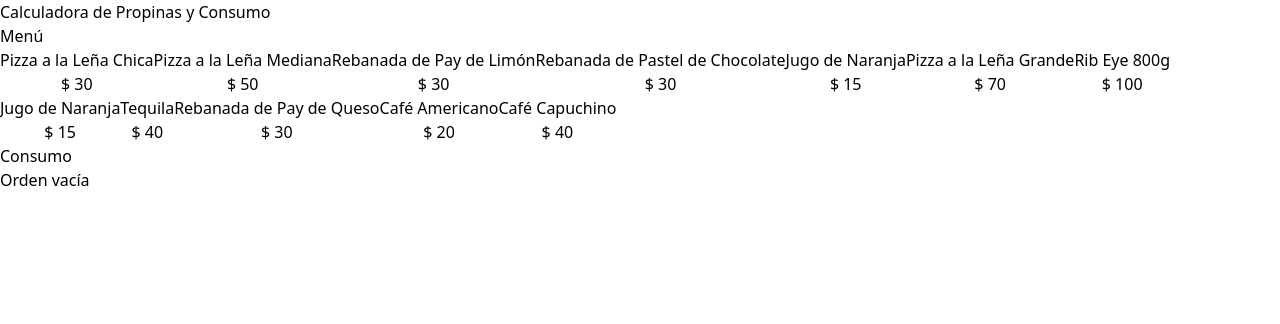
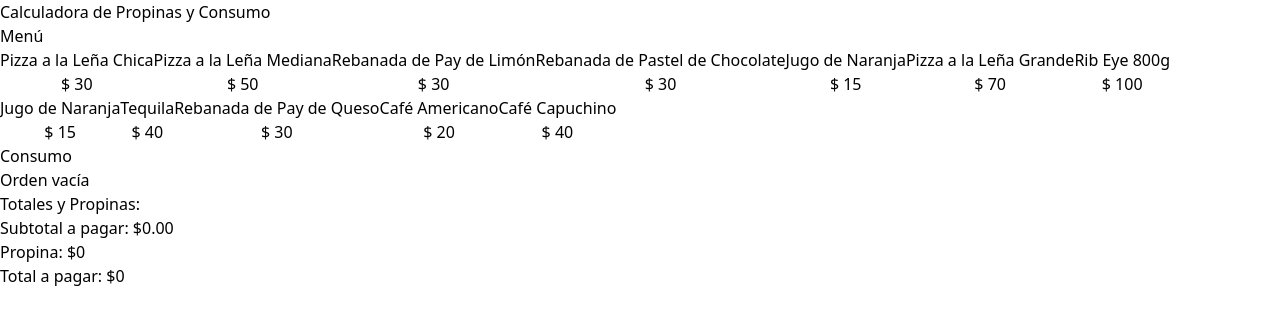
Before and after one commit to 4HMartin/Tip-Consumption-Calculator, a React (Vite) app: page / in a window 1280 px wide. Shown: the top 324 px of the page. Built offline with nearby package versions, Linux system fonts and the light colour scheme.

Commit message:
New component to show comulative total consumption.

```diff
--- a/src/App.tsx
+++ b/src/App.tsx
@@ -3,6 +3,7 @@
 import { Menuitem } from './components/Menuitem'
 import useOrder from './hooks/useOrder'
 import { OrderContents } from './components/OrderContents'
+import { OrderTotals } from './components/OrderTotals'
 
 function App() {
 
@@ -34,6 +35,10 @@
             order={order}
             removeItem={removeItem}
           />
+
+          <OrderTotals
+            order={order}
+          />
         </div>
       </main>
     </>
--- /dev/null
+++ b/src/components/OrderTotals.tsx
@@ -0,0 +1,33 @@
+import { useMemo } from "react"
+import { OrderItem } from "../types"
+import { formatCurrency } from "../helpers"
+
+type OrderTotalsProps = {
+    order: OrderItem[]
+}
+
+export const OrderTotals = ({order} : OrderTotalsProps) => {
+
+    const subtotalAmount = useMemo(() => order.reduce((subTotal, item) => subTotal + (item.price * item.quantity) , 0 ) ,[order])
+
+    return (
+        <>
+            <div className="space-y-3">
+                <h2 className="font-black text-2xl">Totales y Propinas:</h2>
+                <p>
+                    Subtotal a pagar: {''}
+                    <span className="font-bold">{formatCurrency(subtotalAmount)}</span>
+                </p>
+                <p>
+                    Propina: {''}
+                    <span className="font-bold">$0</span>
+                </p>
+                <p>
+                    Total a pagar: {''}
+                    <span className="font-bold">$0</span>
+                </p>
+            </div>
+            <button></button>
+        </>
+    )
+}
```
